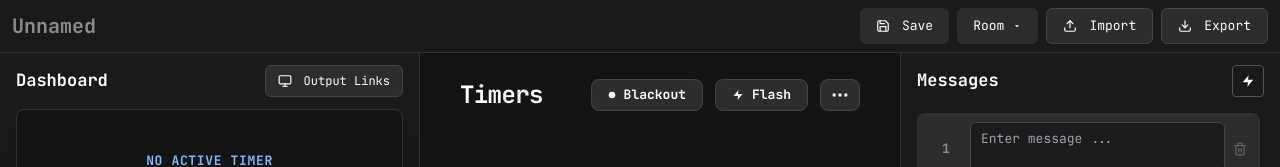
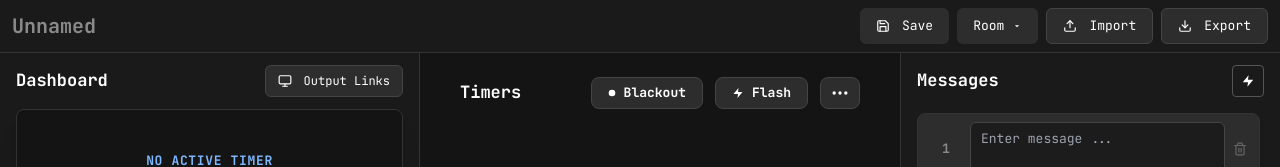
Before and after one commit to e1n7/stage-timer, a React (Vite) app: page / in a window 1280 px wide. Shown: the top 167 px of the page. Built offline with nearby package versions, Linux system fonts and the light colour scheme.

Commit message:
Align section header styling and bump PWA version

```diff
--- a/index.html
+++ b/index.html
@@ -30,7 +30,7 @@
       // ======================================================================
       try {
         if ('localStorage' in window) {
-          var currentVersion = 'v26';
+          var currentVersion = 'v27';
           var storedVersion = localStorage.getItem('appVersion');
           if (storedVersion !== currentVersion) {
             localStorage.setItem('appVersion', currentVersion);
--- a/src/App.tsx
+++ b/src/App.tsx
@@ -2260,7 +2260,7 @@ function App() {
 
         <main className="flex-1 flex flex-col px-4 sm:px-6 lg:px-10 py-6 bg-[#141414] h-auto lg:h-full lg:overflow-y-auto custom-scrollbar shrink-0 lg:shrink">
           <div className="mb-8 flex items-center justify-between">
-            <h2 className="text-[24px] font-bold text-white tracking-tight">Timers</h2>
+            <h2 className="text-[17px] font-bold text-white">Timers</h2>
             <div className="flex items-center gap-3">
               <button
                 type="button"
```
